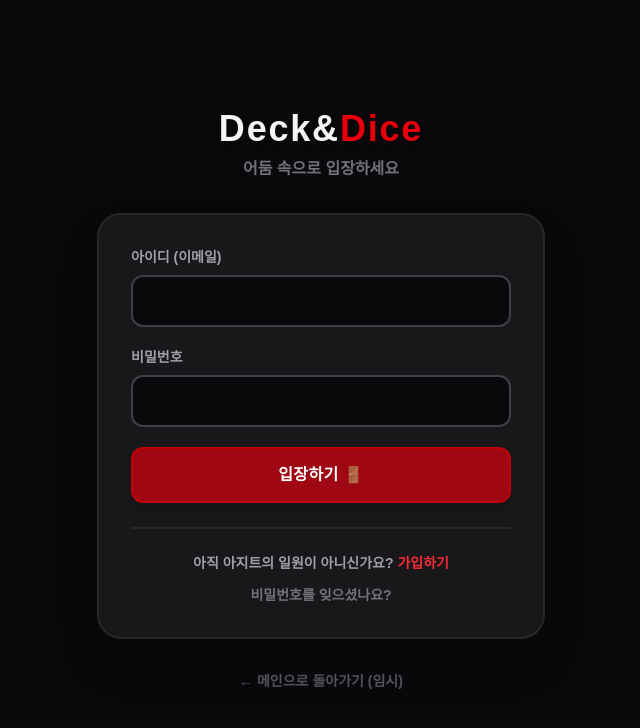
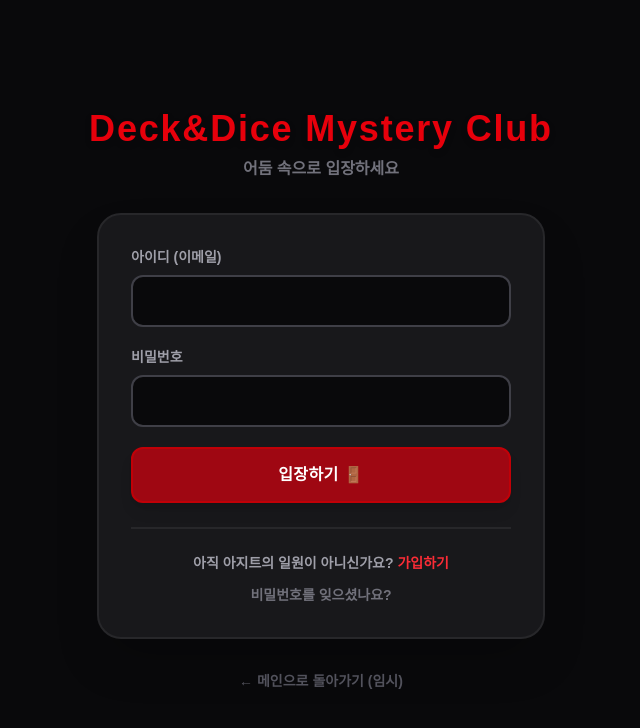
Before and after one commit to senbit-misanthrope/game_scheduler, a Next.js app: page /login in a window 1280 px wide. Shown: the top 728 px of the page, without its empty margins (319-959 px from the left). Built offline with nearby package versions, Linux system fonts and the light colour scheme; no server answers.

Commit message:
대문 변경

```diff
--- a/app/login/page.js
+++ b/app/login/page.js
@@ -48,7 +48,7 @@ export default function LoginPage() {
     <div className="min-h-screen bg-zinc-950 flex flex-col justify-center items-center p-4 font-sans selection:bg-red-900">
       <div className="mb-8 text-center">
         <h1 className="text-4xl font-black tracking-wider text-zinc-100 drop-shadow-md">
-        Deck&<span className="text-red-600">Dice</span>
+        <span className="text-red-600">Deck&Dice Mystery Club</span>
         </h1>
         <p className="text-zinc-500 mt-2 font-bold">
           {mode === 'login' ? '어둠 속으로 입장하세요' : mode === 'signup' ? '새로운 요원으로 합류하세요' : '잃어버린 열쇠를 찾습니다'}
--- a/app/page.js
+++ b/app/page.js
@@ -154,7 +154,7 @@ export default function Home() {
     <div className="p-4 md:p-8 max-w-6xl mx-auto bg-zinc-950 min-h-screen text-zinc-200 font-sans selection:bg-red-900 selection:text-white">
       <div className="sticky top-0 z-40 bg-zinc-950 border-b-2 border-zinc-800 pb-4 pt-4 mb-8 flex flex-col md:flex-row justify-between items-center gap-4">
         <h1 className="text-3xl font-black tracking-wider text-zinc-100 flex-shrink-0">
-        <span className="text-red-600">Deck&Dice Azit</span>
+        <span className="text-red-600">Deck&Dice Mystery Club</span>
         </h1>
         <div className="flex flex-wrap gap-2 items-center justify-center">
           <Link href="/leaderboard" className="px-4 py-2 bg-zinc-800 border-2 border-zinc-700 text-amber-500 hover:bg-zinc-700 hover:border-amber-500 rounded-lg text-sm font-bold shadow-sm transition">🏆 명예의 전당</Link>
```
